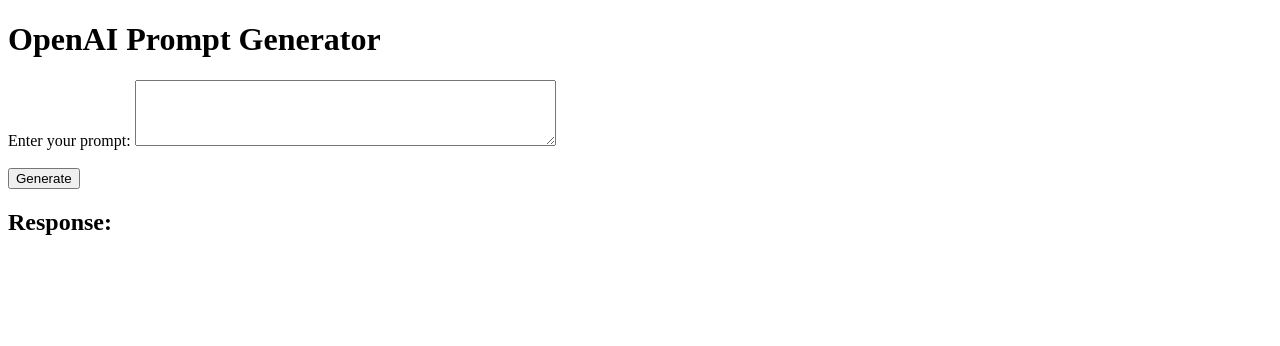
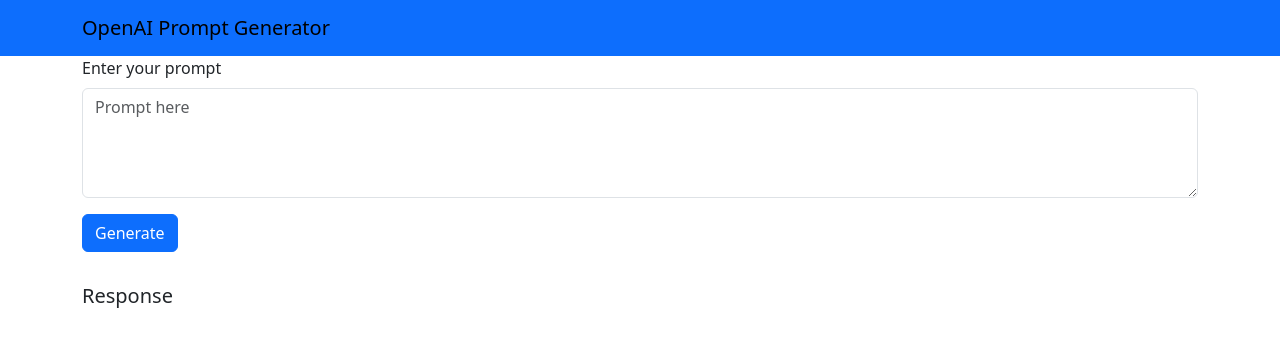
Before and after one commit to Vigneshwarie/GPTIntegrationSample, a website: page client/public/index.html in a window 1280 px wide. Drawn offline with nearby package versions, Linux system fonts and the light colour scheme.

Commit message:
Added regular expression to format response text and added basic styling

```diff
--- a/client/public/index.html
+++ b/client/public/index.html
@@ -1,22 +1,35 @@
 <!DOCTYPE html>
 <html>
 <head>
-<title>ChatGPT Integration</title>
-<!-- Add your CSS styles if needed -->
+     <title>ChatGPT Integration</title>
+     <link href="https://cdn.jsdelivr.net/npm/bootstrap@5.3.3/dist/css/bootstrap.min.css" rel="stylesheet" integrity="sha384-QWTKZyjpPEjISv5WaRU9OFeRpok6YctnYmDr5pNlyT2bRjXh0JMhjY6hW+ALEwIH" crossorigin="anonymous">
 </head>
 <body>
-     <div>
-          <h1>OpenAI Prompt Generator</h1>
+     <nav class="navbar navbar-expand-lg navbar-primary bg-primary">
+          <div class="container">
+               <a class="navbar-brand" href="#">OpenAI Prompt Generator</a>
+          </div>
+     </nav>
+     <div class="container-fluid">
           <form id="promptForm">
-               <label for="prompt">Enter your prompt:</label>
-               <textarea id="prompt" name="prompt" rows="4" cols="50"></textarea><br><br>
-               <button type="submit">Generate</button>
+               <div class="container">
+                    <div class="mb-3">
+                         <label class="form-label">Enter your prompt</label>
+                         <textarea class="form-control" id="prompt" name="prompt" placeholder="Prompt here" rows="4" cols="30"></textarea>
+                    </div>
+                    <div class="mb-3">
+                         <button class="btn btn-primary mb-3" type="submit">Generate</button>
+                    </div>
+               </div>
           </form>
-          <div id="response">
-               <h2>Response:</h2>
+     </div>
+     <div class="container-fluid">
+          <div class="container" id="response">
+               <h5>Response</h5>
                <p id="responseText"></p>
           </div>
      </div>
 <script src="./app.js"></script>
+<script src="https://cdn.jsdelivr.net/npm/bootstrap@5.3.3/dist/js/bootstrap.bundle.min.js" integrity="sha384-YvpcrYf0tY3lHB60NNkmXc5s9fDVZLESaAA55NDzOxhy9GkcIdslK1eN7N6jIeHz" crossorigin="anonymous"></script>
 </body>
 </html>
--- a/server.js
+++ b/server.js
@@ -36,13 +36,12 @@
 
           for await (const chunk of response) {
                const content = chunk.choices[0]?.delta?.content || "";
-               console.log(content);
                if (content) {
                     contentChunks.push(content);
                }
           }
 
-          const finalContent = contentChunks.join(' ');
+          const finalContent = contentChunks.join('').replace(/\s+([,.?!;:])/g, '$1');
           res.status(200).send(finalContent);
           res.end();
      } catch (error) {
```
